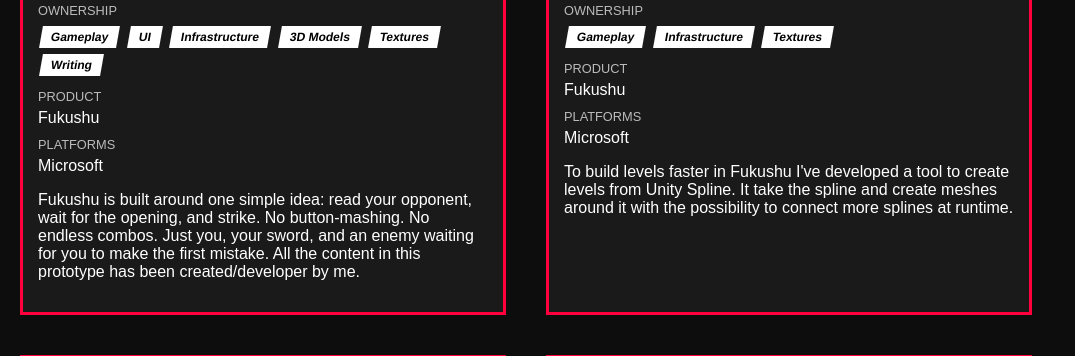
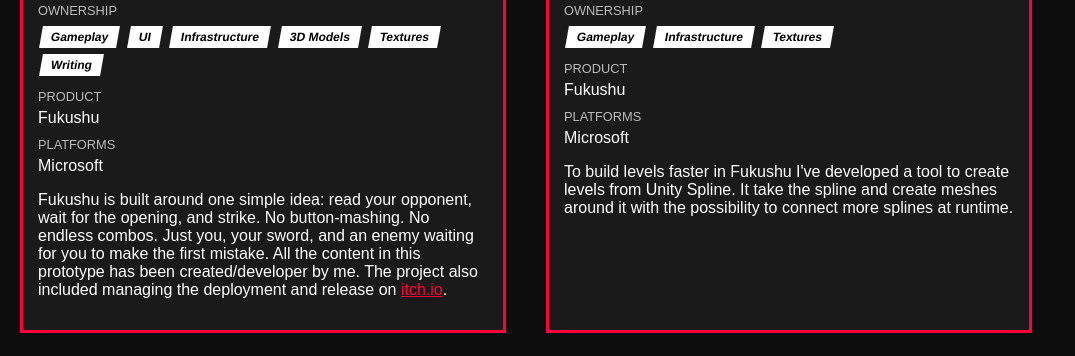
Before and after one commit to FrancescoLomuscio/FrancescoLomuscio.github.io, a plain HTML site: page index.html in a window 1280 px wide. Shown: the part 1379-1735 px from the top of the page, without its empty margins (0-1075 px from the left). Drawn offline with Linux system fonts and the light colour scheme.

Commit message:
Update index.html

```diff
--- a/index.html
+++ b/index.html
@@ -322,8 +322,7 @@
             <span>Microsoft</span>
         </div>
 
-        <p>Fukushu is built around one simple idea: read your opponent, wait for the opening, and strike. No button-mashing. No endless combos. Just you, your sword, and an enemy waiting for you to make the first mistake. All the content in this prototype has been created/developer by me.
-        </p>
+        <p>Fukushu is built around one simple idea: read your opponent, wait for the opening, and strike. No button-mashing. No endless combos. Just you, your sword, and an enemy waiting for you to make the first mistake. All the content in this prototype has been created/developer by me.  The project also included managing the deployment and release on <a href="https://threenuts-game-studio.itch.io/" class="link">itch.io</a>.</p>
     </div>
 
     <div class="card">
```
